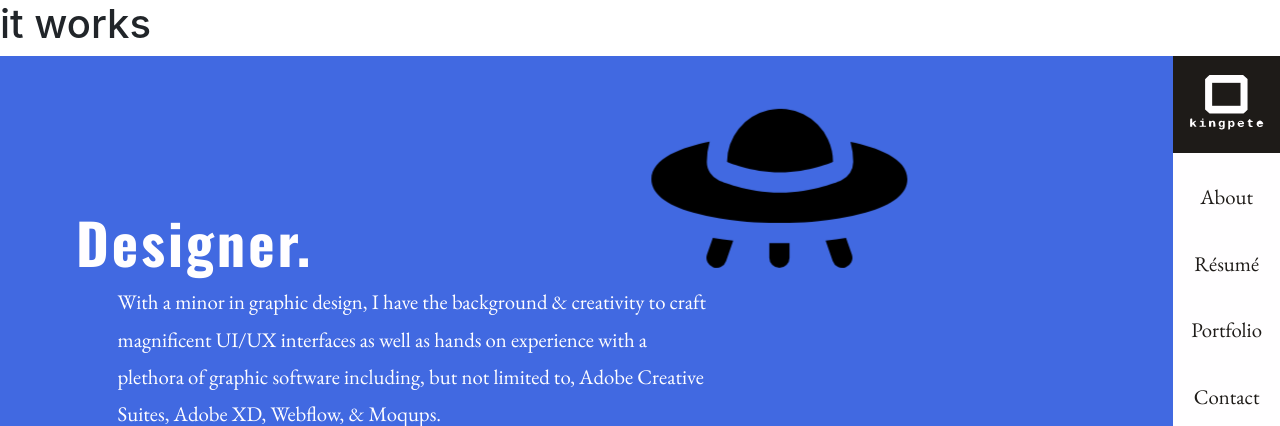
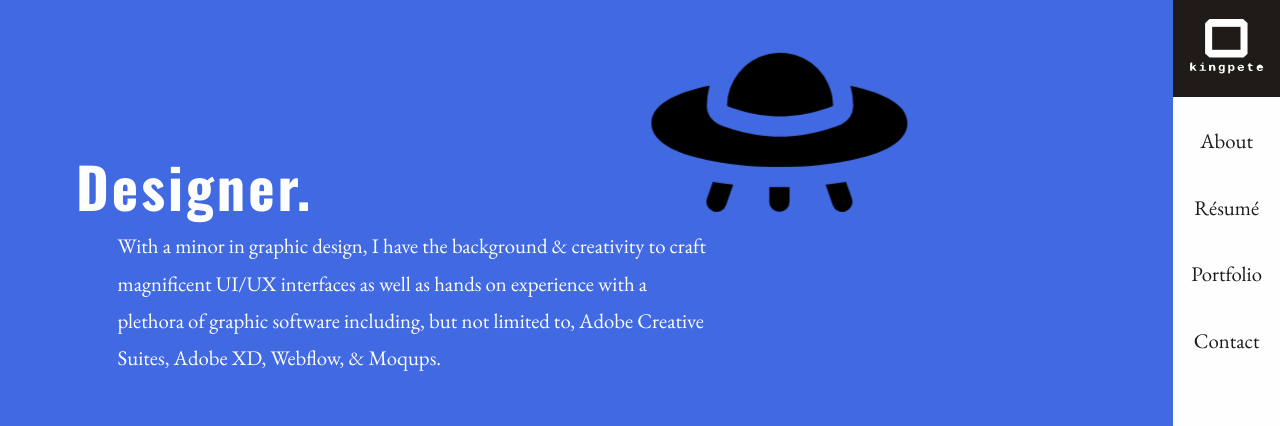
Before and after one commit to kingster307/portfolio_website, a PHP site: page / in a window 1280 px wide. Shown: the top 426 px of the page. Run offline with PHP 8.4, Linux system fonts and the light colour scheme; some libraries are stand-ins or nearby versions.

Commit message:
update index.html

```diff
--- a/public_html/index.php
+++ b/public_html/index.php
@@ -30,7 +30,7 @@
 
 <body>
 
-<h1>it works</h1>
+
 	<div class="container-fluid">
 
 		<div class="row">
```
